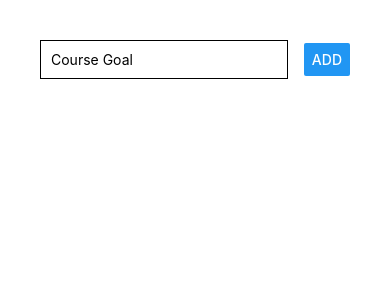
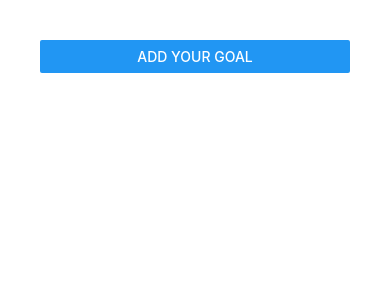
Before and after one commit to rony646/react-native-st, a React Native app: screen / in a window 390 px wide. Shown: the top 300 px of the page. Built offline with nearby package versions, Linux system fonts and the light colour scheme.

Commit message:
more flexbox styling

```diff
--- a/App.js
+++ b/App.js
@@ -6,17 +6,15 @@ import GoalInput from './components/GoalInput'
 
 import {
     StyleSheet,
-    Text,
     View,
-    TextInput,
     Button,
-    ScrollView,
     FlatList }
   from 'react-native';
 
 export default function App() {
 
   const [courseGoals, setCourseGoals] = useState([])
+  const [isAddMode, setIsAddMode] = useState(false)
 
   const addGoalHandler = (goal) => {
     setCourseGoals(currentGoals => [...currentGoals, {key: Math.random().toString(), value: goal}])
@@ -32,7 +30,9 @@ export default function App() {
   return (
     <View style={styles.screen}>
 
-      <GoalInput addGoalHandler={addGoalHandler}/>
+      <Button title="Add your goal" onPress={() => setIsAddMode(true)}/>
+
+      <GoalInput visible={isAddMode} addGoalHandler={addGoalHandler}/>
 
       <FlatList data={courseGoals} renderItem={itemData => (
             <GoalItem onDelete={() => removeGoalHandler(itemData.item.key)} title={itemData.item.value}/>
--- a/components/GoalInput.js
+++ b/components/GoalInput.js
@@ -4,7 +4,8 @@ import {
     TextInput,
     View,
     Button,
-    StyleSheet
+    StyleSheet,
+    Modal
 } from 'react-native'
 
 const GoalInput = props => {
@@ -16,6 +17,7 @@ const GoalInput = props => {
       }
 
     return (
+        <Modal visible={props.visible} animationType="slide">
           <View style={styles.inputContainer}>
             <TextInput
               placeholder="Course Goal"
@@ -24,20 +26,23 @@ const GoalInput = props => {
               value={enteredGoal}/>
             <Button title="ADD" onPress={() => props.addGoalHandler(enteredGoal)}/>
           </View>
+        </Modal>
+
     )
 };
 
 const styles = StyleSheet.create({
     inputContainer: {
-        flexDirection: "row",
-        justifyContent: "space-between",
+        flex: 1,
+        justifyContent: "center",
         alignItems: "center"
       },
       input: {
         width: "80%",
         borderColor: "black",
         borderWidth: 1,
-        padding: 10
+        padding: 10,
+        margin: 10
       }
 })
 
```
Lines whose indentation alone changed are shown as unchanged.
